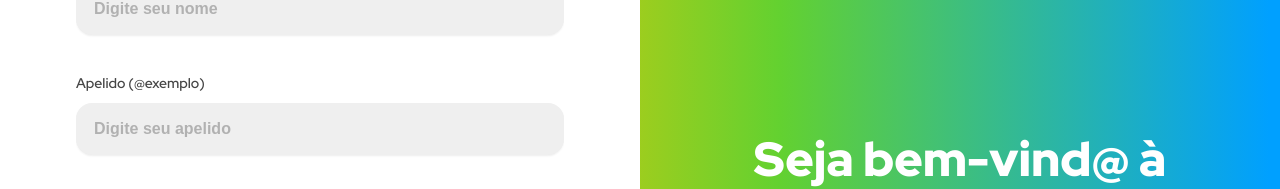
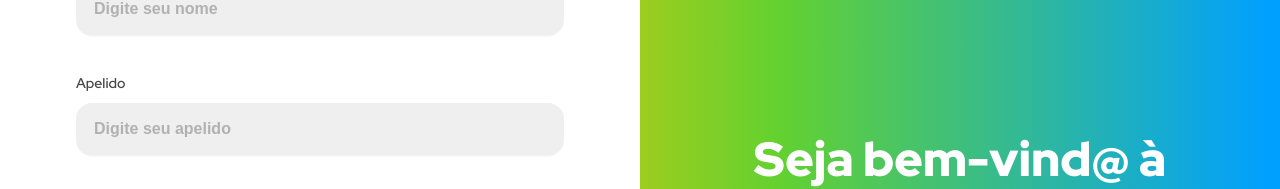
Before and after one commit to nhai360/nhai-comunidade, a Next.js app: page /auth/register in a window 1280 px wide. Shown: the part 212-401 px from the top of the page. Built offline with nearby package versions, Linux system fonts and the light colour scheme; no server answers; what @draft-js-plugins/emoji, @draft-js-plugins/hashtag, @draft-js-plugins/linkify would draw is missing.

Commit message:
fix: add replace to @ in create user decoder

```diff
--- a/src/client/users/types.ts
+++ b/src/client/users/types.ts
@@ -20,10 +20,10 @@ export const CreateUserDecoder = t.object({
     .min(1, "Apelido é obrigatório")
     .max(20, "O apelido deve ter no máximo 20 caracteres")
     .regex(
-      /^[a-zA-Z0-9_]+$/,
+      /^[a-zA-Z0-9_@]+$/,
       'O apelido só pode conter letras maiúsculas/minúsculas, números e caracteres understore (Ex: "_")',
     )
-    .transform((arg) => arg.toLowerCase()),
+    .transform((arg) => arg.toLowerCase().replace("@", "")),
   email: t
     .string()
     .email({ message: "O formato de e-mail é inválido" })
--- a/src/features/auth/RegisterForm/RegisterForm.tsx
+++ b/src/features/auth/RegisterForm/RegisterForm.tsx
@@ -56,7 +56,7 @@ export function RegisterForm() {
         />
 
         <Field.Input
-          label="Apelido (@exemplo)"
+          label="Apelido"
           placeholder="Digite seu apelido"
           errorText={errors.nickname?.message}
           maxLength={20}
```
